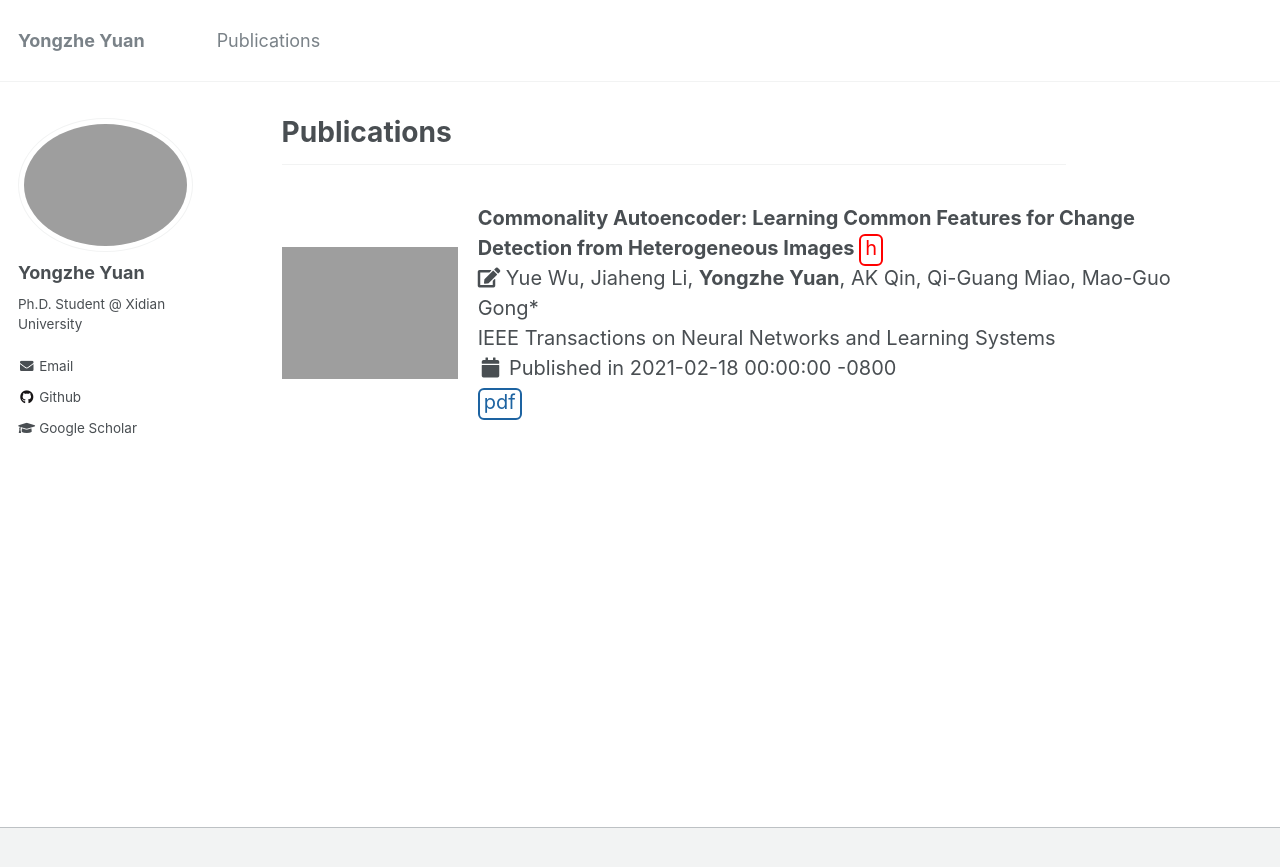
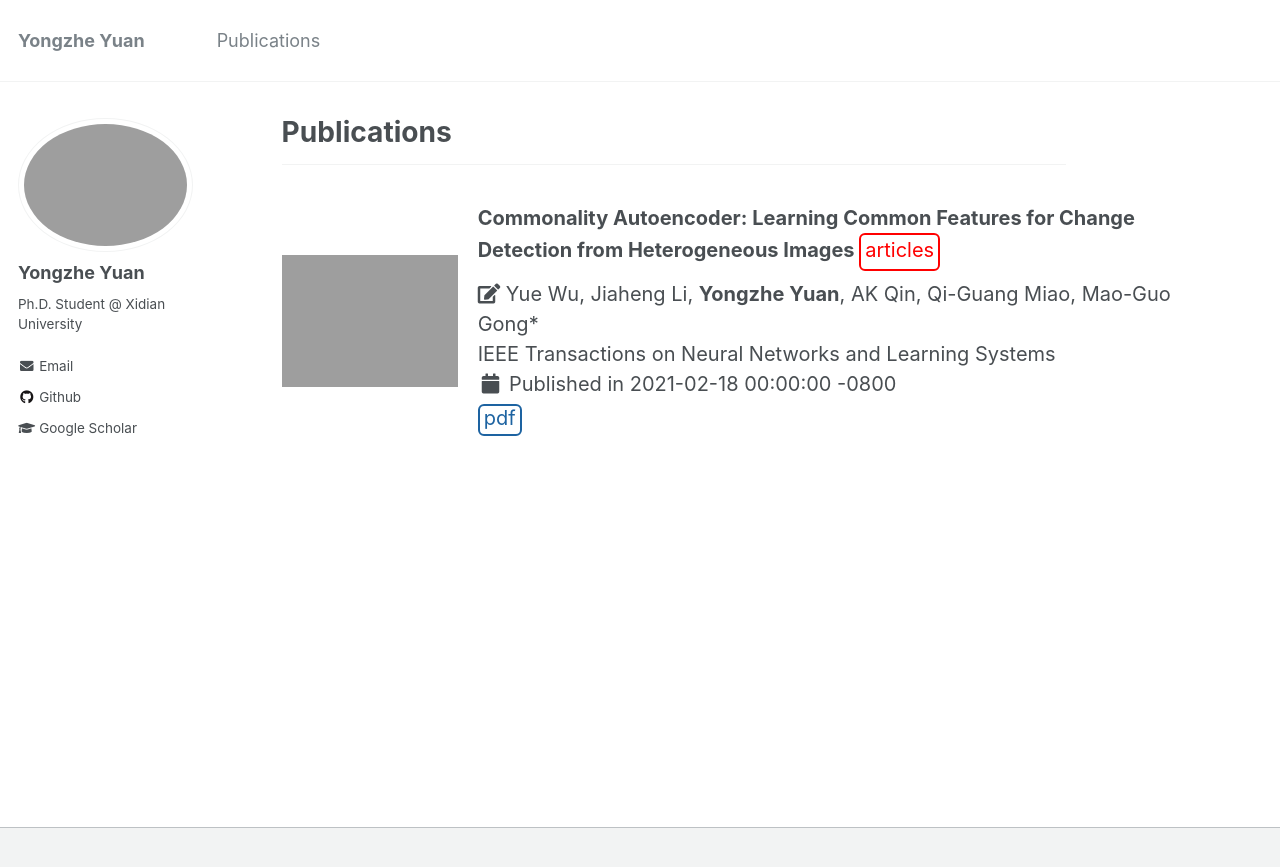
Before and after one commit to YYZMARS/YYZMARS.github.io, a Jekyll site: the page built from _pages/publications.md, in a window 1280 px wide. Shown: the top 867 px of the page. Built offline with Jekyll 4.4.1, drawn with Linux system fonts in a browser that asks for light colours.

Commit message:
Update archive-single-pub.html

```diff
--- a/_includes/archive-single-pub.html
+++ b/_includes/archive-single-pub.html
@@ -22,9 +22,10 @@
     <div class="archive__item-entry">
 
         <p class="archive__item">
-            <b>
-        {{ title }}
-            </b><a href="" style="pointer-events:none;text-decoration:none;color:#ff0000">h</a><br>
+            <b>{{ title }}</b>
+<!--             <a href="" style="pointer-events:none;text-decoration:none;color:#ff0000">h</a> -->
+          <a href="" class="page__taxonomy-item" rel="tag" style="pointer-events:none;text-decoration:none;color:#ff0000">articles</a>
+          <br>
             <i class="fas fa-edit fa-1x" aria-hidden="true"></i> {{ post.author }}<br>
             {{ post.venue }}<br>
 
```
